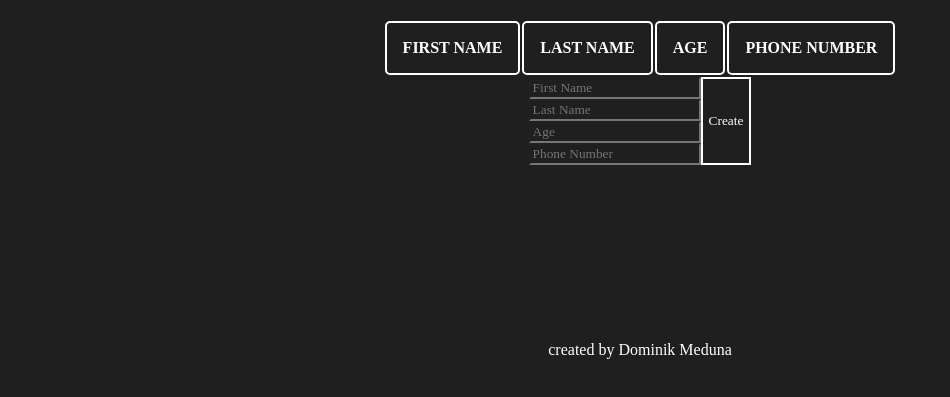
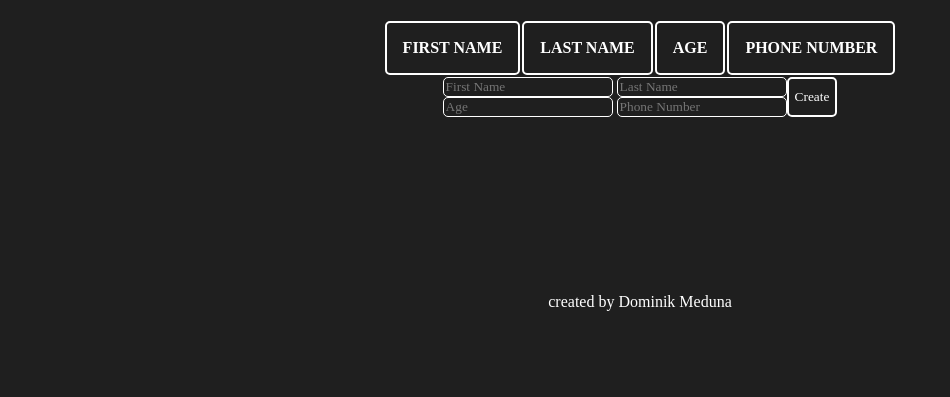
Before and after one commit to DominikPy/insurance_app_basic, a plain HTML site: page index.html in a window 1280 px wide. Shown: the part 133-530 px from the top of the page, without its empty margins (0-950 px from the left). Drawn offline with Linux system fonts and the light colour scheme.

Commit message:
-Changed form layout -Styled form and "create button" border

```diff
--- a/css/style.css
+++ b/css/style.css
@@ -74,6 +74,13 @@ footer {
   display: flex;
   justify-content: center;
 }
+
+
+input{
+  border: solid 1px white;
+  border-radius: 5px;
+}
+
 form {
   display: flex;
   flex-direction: column;
@@ -86,6 +93,7 @@ form {
 
 #create {
   border: solid 2px white;
+  border-radius: 5px
 }
 #create:hover {
   border: solid 2px aquamarine;
--- a/index.html
+++ b/index.html
@@ -30,10 +30,14 @@
     </div>
     <div id="form">
       <form id="Form">
+        <div>
           <input type="text" placeholder="First Name" id="fr_na_txt" />
           <input type="text" placeholder="Last Name" id="ls_na_txt" />
+        </div>
+        <div>
           <input type="text" placeholder="Age" id="age" />
           <input type="text" placeholder="Phone Number" id="phone_txt" />
+        </div>
       </form>
       <div id="form_button">
         <button id="create">Create</button>
```
Lines whose indentation alone changed are shown as unchanged.
